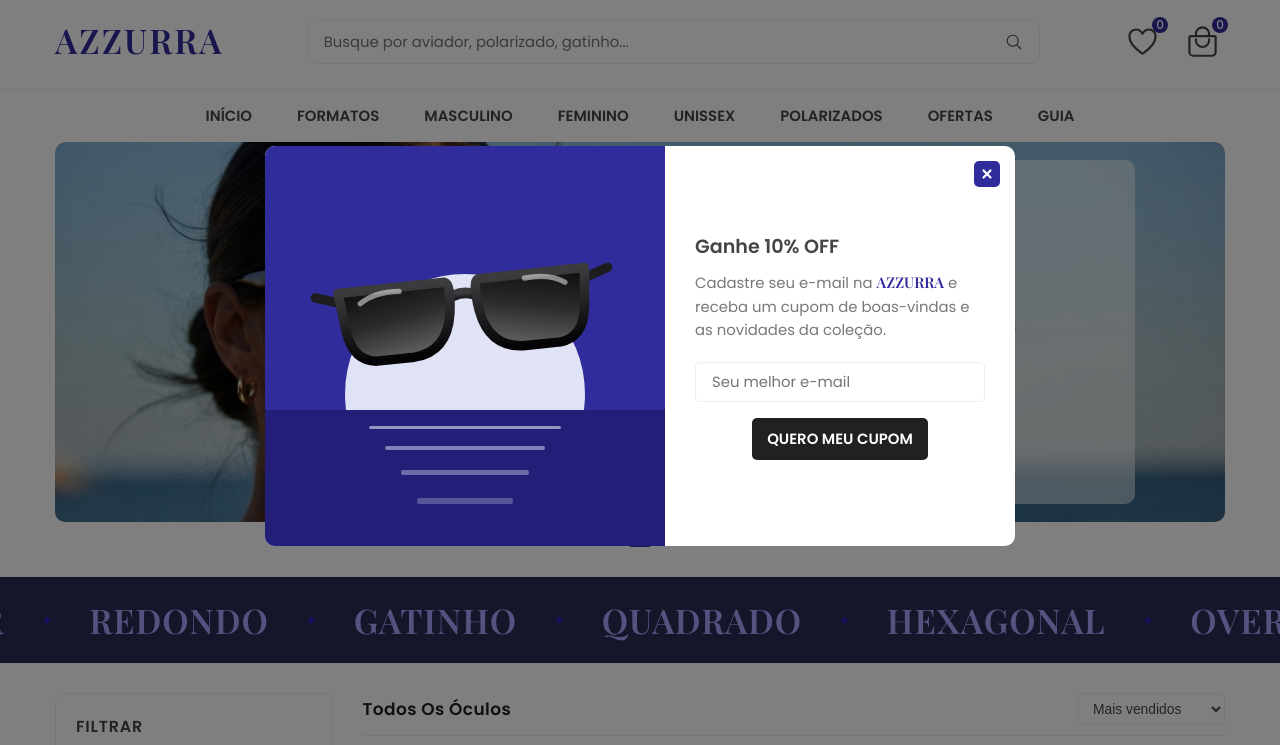
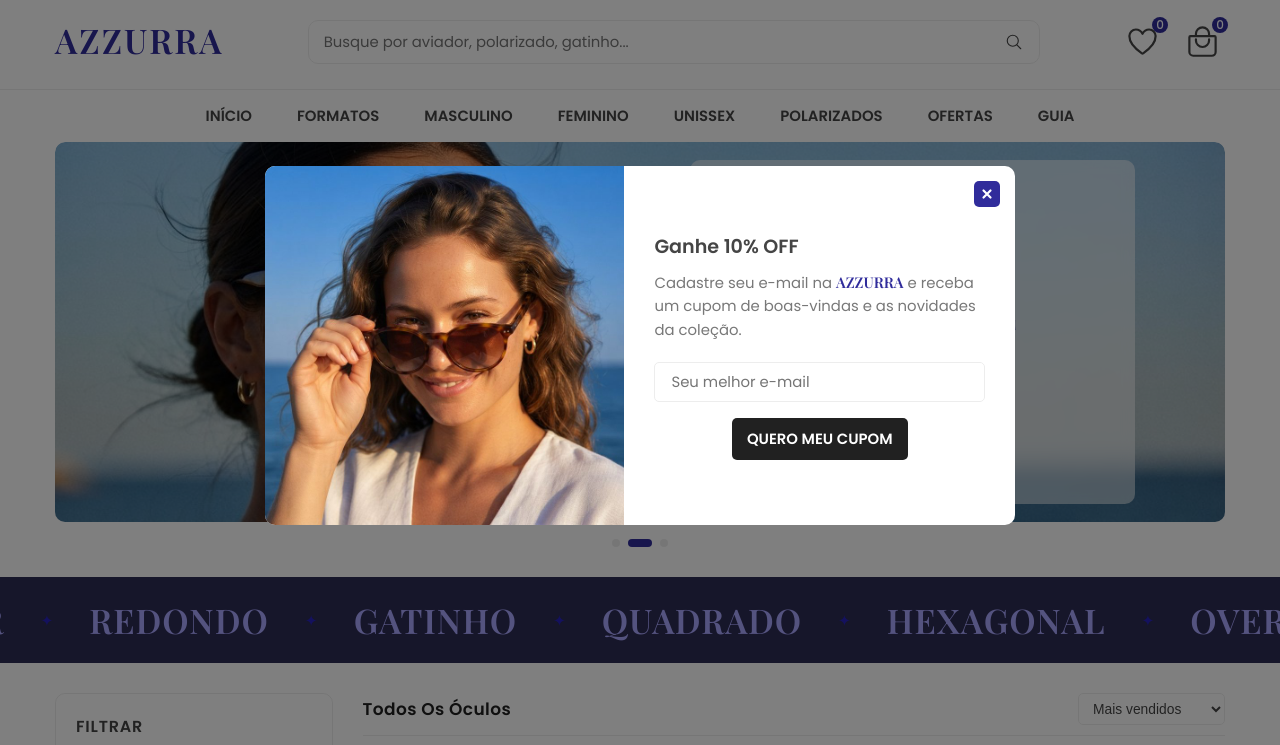
Before and after one commit to hugoffrabelo/azzurra-oculos, a plain HTML site: page index.html in a window 1280 px wide. Shown: the part 54-799 px from the top of the page. Drawn offline with nearby package versions, Linux system fonts and the light colour scheme; a web font is replaced by a local one.

Commit message:
Foto na janela de cadastro de e-mail
A janela da newsletter agora mostra uma foto (newsletter.jpg), com a
ilustração antiga como reserva caso a foto não carregue.

Co-Authored-By: Claude Opus 5.5 <noreply@anthropic.com>

```diff
--- a/assets/css/store.css
+++ b/assets/css/store.css
@@ -687,6 +687,9 @@ footer { background: var(--grad-royal-dark); }
   .product-grid .btn-action { font-size: 14px; padding: 4px; }
 }
 
+/* foto da janela de cadastro (newsletter): sempre quadrada, preenchendo o espaço */
+.newsletter-foto { width: 100%; height: 100%; aspect-ratio: 1; object-fit: cover; }
+
 /* tags dos cards (desconto e "novo") em #a7c7ff */
 .product-grid .showcase-badge,
 .product-grid .showcase-badge.pink {
--- a/index.html
+++ b/index.html
@@ -30,7 +30,7 @@
         <ion-icon name="close-outline"></ion-icon>
       </button>
       <div class="newsletter-img">
-        <img src="./assets/images/art/newsletter.svg" alt="Óculos de sol ao pôr do sol" width="400" height="400">
+        <img src="./assets/images/banners/newsletter.jpg" data-fallback="./assets/images/art/newsletter.svg" alt="Modelo com óculos de sol Azzurra à beira-mar" width="400" height="400" class="newsletter-foto">
       </div>
       <div class="newsletter">
         <form action="#" data-newsletter-form>
```
Also changed, not shown: assets/images/banners/newsletter.jpg (added).
